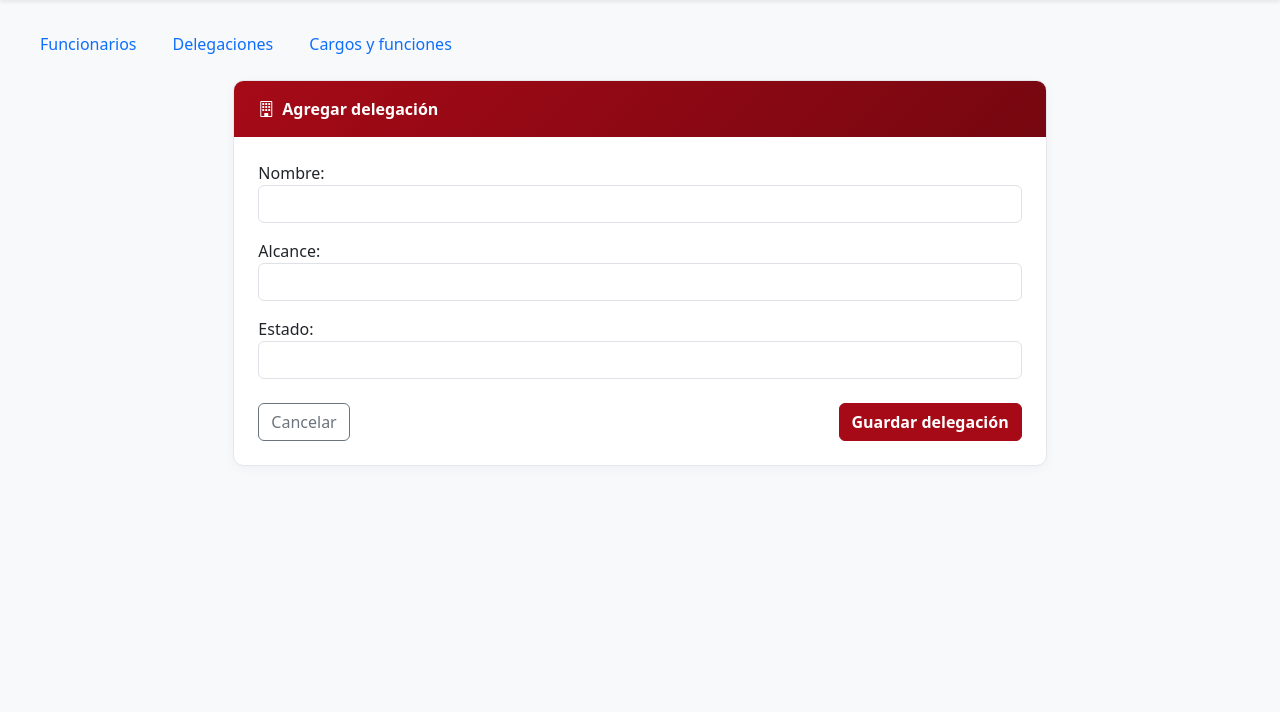
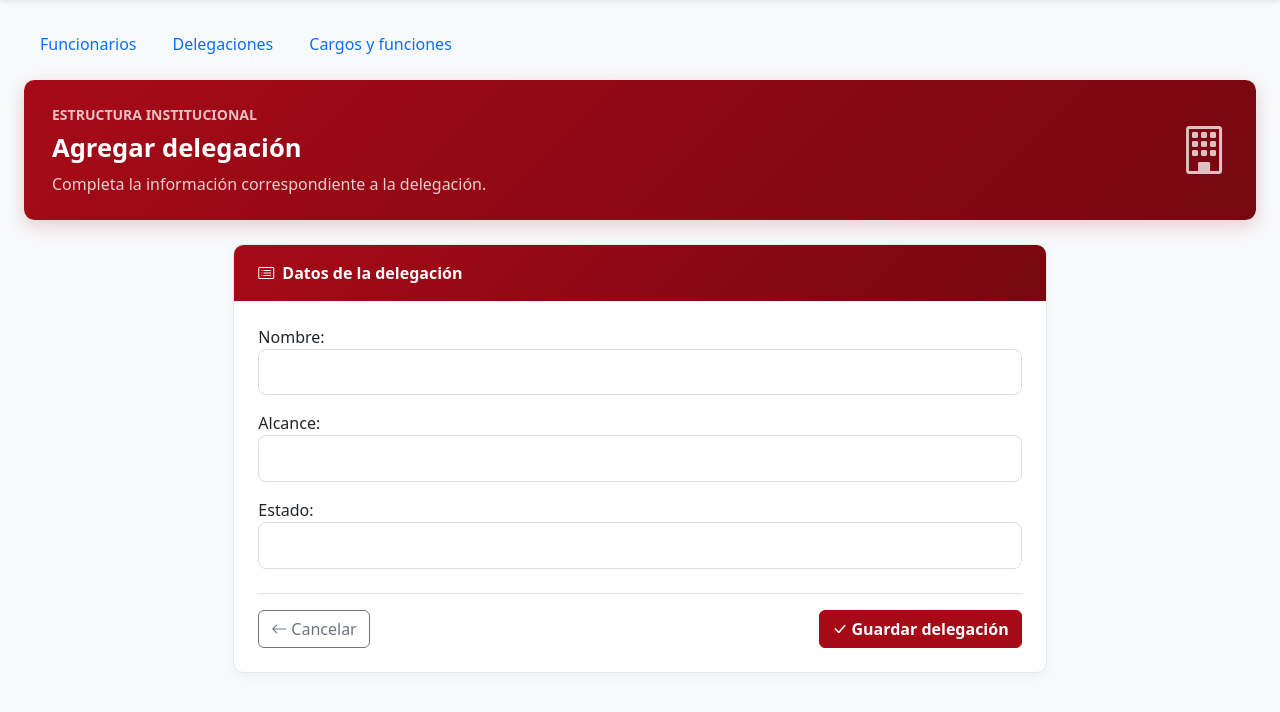
Before and after one commit to Franxescoo/Proyecto_Muni, a Django app: page /organization/delegations/add/ in a window 1280 px wide. Shown: the part 74-786 px from the top of the page. Run offline with Django 5.2, Linux system fonts and the light colour scheme; the visitor is signed in with stand-in values (Sample User, id 1).

Commit message:
Mejora el diseño de formularios de organización

```diff
--- a/templates/organization/delegation_form.html
+++ b/templates/organization/delegation_form.html
@@ -3,5 +3,40 @@
 {% block titulo %}{{ title|default:"Delegación" }} · Organización{% endblock %}
 
 {% block contenido %}
-<div class="row justify-content-center"><div class="col-lg-8"><section class="organization-card"><div class="card-header py-3 px-4"><i class="bi bi-building me-2"></i>{{ title|default:"Delegación" }}</div><div class="card-body p-4"><form method="post">{% csrf_token %}{% if form.non_field_errors %}<div class="alert alert-danger">{{ form.non_field_errors }}</div>{% endif %}{% for field in form %}<div class="mb-3">{{ field.label_tag }}{{ field }}{% if field.help_text %}<div class="form-text">{{ field.help_text }}</div>{% endif %}{% if field.errors %}<div class="text-danger small mt-1">{{ field.errors }}</div>{% endif %}</div>{% endfor %}<div class="d-flex justify-content-between gap-2 mt-4"><a class="btn btn-outline-secondary" href="{% url 'organization:delegation_list' %}">Cancelar</a><button class="btn btn-organization fw-semibold" type="submit">Guardar delegación</button></div></form></div></section></div></div>
+<div class="organization-shell">
+    <section class="organization-hero mb-4 d-flex flex-wrap align-items-center justify-content-between gap-3">
+        <div>
+            <div class="small text-uppercase fw-semibold opacity-75 mb-2">Estructura institucional</div>
+            <h1 class="mb-2 fw-bold">{{ title|default:"Delegación" }}</h1>
+            <p class="mb-0">Completa la información correspondiente a la delegación.</p>
+        </div>
+        <i class="bi bi-building display-5 opacity-75" aria-hidden="true"></i>
+    </section>
+
+    <div class="row justify-content-center">
+        <div class="col-12 col-lg-8">
+            <section class="organization-card">
+                <div class="card-header py-3 px-4"><i class="bi bi-card-list me-2"></i>Datos de la delegación</div>
+                <div class="card-body p-3 p-md-4">
+                    <form method="post" class="organization-form">
+                        {% csrf_token %}
+                        {% if form.non_field_errors %}<div class="alert alert-danger">{{ form.non_field_errors }}</div>{% endif %}
+                        {% for field in form %}
+                        <div class="mb-3">
+                            {{ field.label_tag }}
+                            {{ field }}
+                            {% if field.help_text %}<div class="form-text">{{ field.help_text }}</div>{% endif %}
+                            {% if field.errors %}<div class="text-danger small mt-1">{{ field.errors }}</div>{% endif %}
+                        </div>
+                        {% endfor %}
+                        <div class="d-flex flex-wrap justify-content-between gap-2 mt-4 pt-3 border-top">
+                            <a class="btn btn-outline-secondary" href="{% url 'organization:delegation_list' %}"><i class="bi bi-arrow-left me-1"></i>Cancelar</a>
+                            <button class="btn btn-organization fw-semibold" type="submit"><i class="bi bi-check-lg me-1"></i>Guardar delegación</button>
+                        </div>
+                    </form>
+                </div>
+            </section>
+        </div>
+    </div>
+</div>
 {% endblock %}
```
